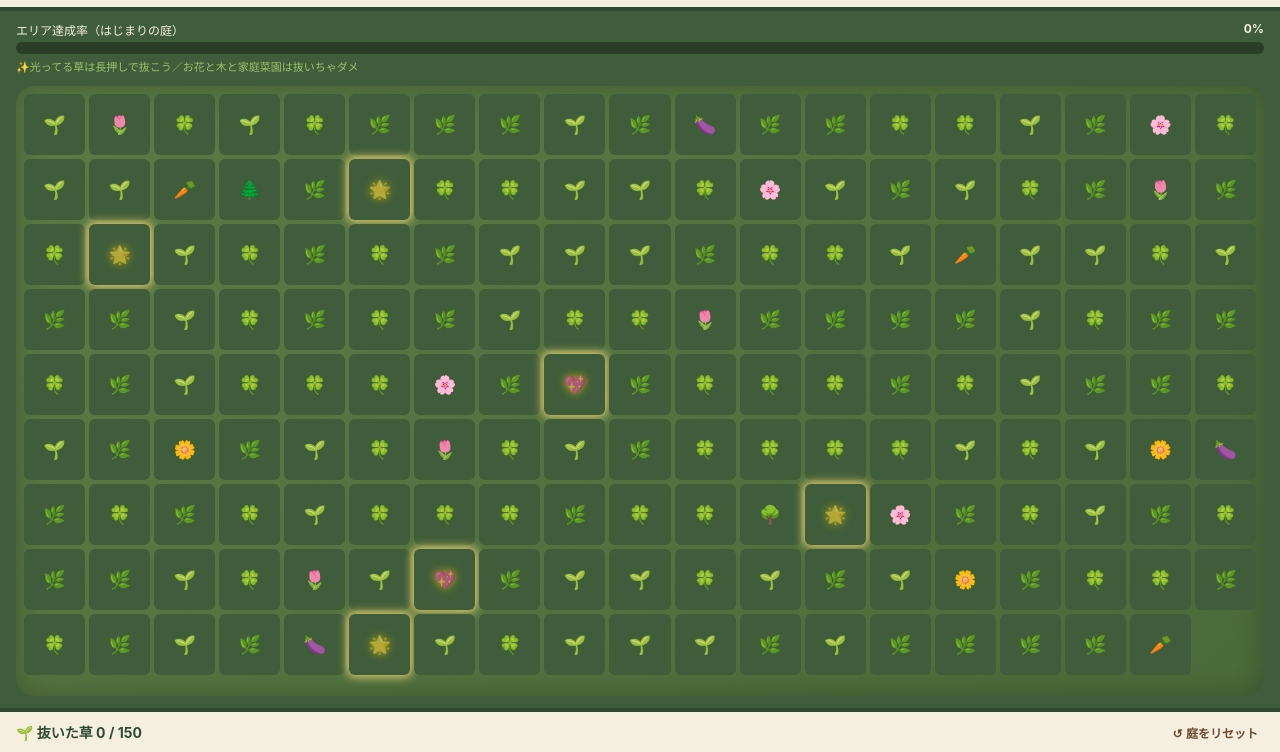
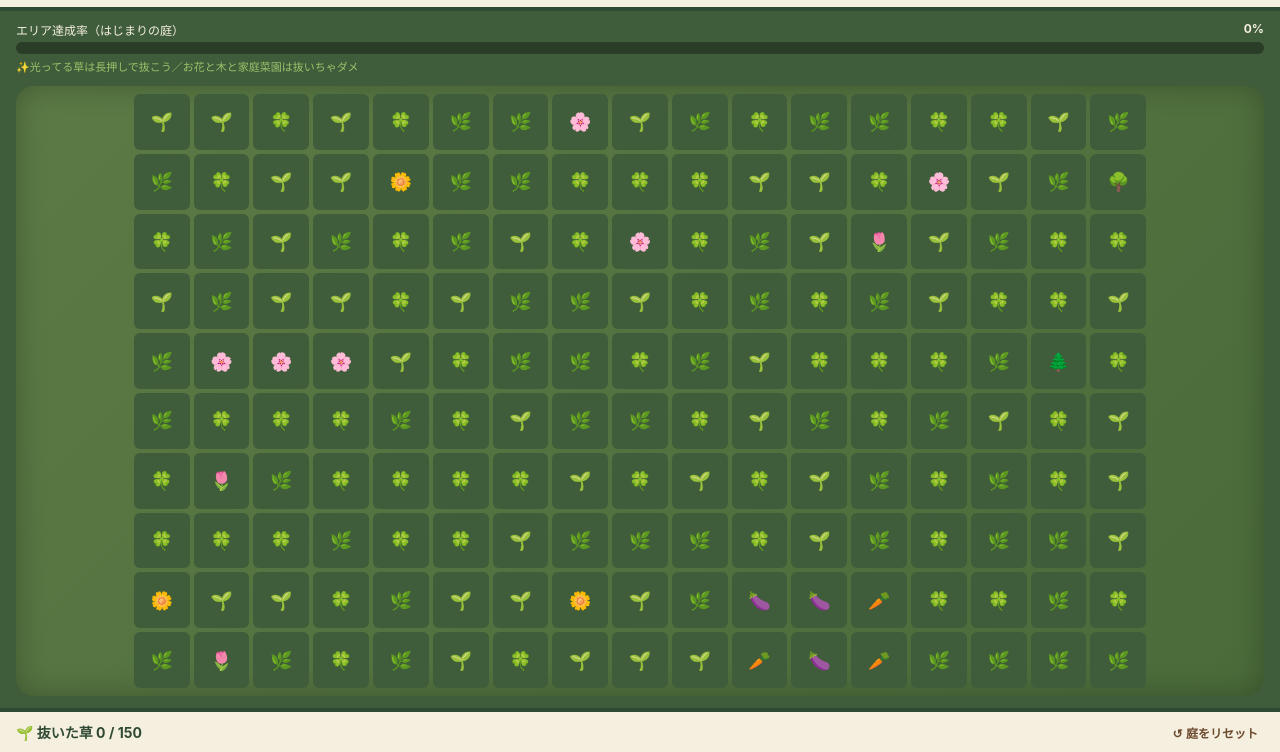
Before and after one commit to tomopepenew3-ux/zasso, a plain HTML site: page index.html in a window 1280 px wide. Shown: the part 48-800 px from the top of the page. Drawn offline with Linux system fonts and the light colour scheme.

Commit message:
Add files via upload

```diff
--- a/script.js
+++ b/script.js
@@ -16,11 +16,18 @@ const RARE_WEEDS = [
   { name: "うるさい草", desc: "いろんなことをずっとしゃべり続けている。", icon: RARE_ICONS[8] },
 ];
 
-// 長押し草は全体の中だとごく少数に絞り、抜くとお花を発掘できる「守ってる」感を出す
-const COUNTS = { weed: 144, rare: 6, flower: 12, veggie: 6, tree: 2 };
+// レア(長押し)草は一旦ゼロにして検証中。戻すときはrareの数を増やせばOK
+const COUNTS = { weed: 150, rare: 0, flower: 12, veggie: 6, tree: 2 };
+const TOTAL_CELLS = COUNTS.weed + COUNTS.rare + COUNTS.flower + COUNTS.veggie + COUNTS.tree; // 170
 const TOTAL_CLEARABLE = COUNTS.weed + COUNTS.rare;
 const HOLD_DURATION = 1100;
 const REVEAL_CHANCE = 0.5; // 長押し草を抜いたとき下からお花が出る確率
+
+// 列数・行数はぴったり割り切れる組み合わせ(17×10 / 10×17)を最初に1回だけ決める。
+// 端数の出る最後の行ができないようにするのと、家庭菜園のブロック位置を安定させるため、
+// リサイズの度には変えず、マスのpxサイズだけをfitGridToScreenで調整する。
+const COLS = window.innerWidth >= window.innerHeight ? 17 : 10;
+const ROWS = TOTAL_CELLS / COLS;
 
 let tiles = [];
 let totalPulls = {}; // { 草の名前: 累計で抜いた本数 } ※庭をリセットしても引き継ぐ
@@ -30,19 +37,39 @@ let holdState = null; // { id, interval, startTime }
 const pick = (arr) => arr[Math.floor(Math.random() * arr.length)];
 
 function buildField() {
+  const grid2d = Array.from({ length: ROWS }, () => Array(COLS).fill(null));
+
+  // 家庭菜園(🍆🥕)を1箇所にまとめて、長方形の畝ブロックとして配置する
+  const VEG_W = COLS >= ROWS ? 3 : 2;
+  const VEG_H = COUNTS.veggie / VEG_W;
+  const anchorRow = Math.floor(Math.random() * (ROWS - VEG_H + 1));
+  const anchorCol = Math.floor(Math.random() * (COLS - VEG_W + 1));
+  for (let r = 0; r < VEG_H; r++) {
+    for (let c = 0; c < VEG_W; c++) {
+      grid2d[anchorRow + r][anchorCol + c] = "veggie";
+    }
+  }
+
+  // 残りのマスに weed / rare / flower / tree をランダムに散らす
   let pool = [];
   for (let i = 0; i < COUNTS.weed; i++) pool.push("weed");
   for (let i = 0; i < COUNTS.rare; i++) pool.push("rare");
   for (let i = 0; i < COUNTS.flower; i++) pool.push("flower");
-  for (let i = 0; i < COUNTS.veggie; i++) pool.push("veggie");
   for (let i = 0; i < COUNTS.tree; i++) pool.push("tree");
-
   for (let i = pool.length - 1; i > 0; i--) {
     const j = Math.floor(Math.random() * (i + 1));
     [pool[i], pool[j]] = [pool[j], pool[i]];
   }
 
-  return pool.map((type, idx) => {
+  let p = 0;
+  const flatTypes = [];
+  for (let r = 0; r < ROWS; r++) {
+    for (let c = 0; c < COLS; c++) {
+      flatTypes.push(grid2d[r][c] || pool[p++]);
+    }
+  }
+
+  return flatTypes.map((type, idx) => {
     let emoji = "", rareInfo = null;
     if (type === "weed") emoji = pick(WEED_EMOJI);
     if (type === "flower") emoji = pick(FLOWER_EMOJI);
@@ -87,28 +114,16 @@ function fitGridToScreen() {
   const field = document.getElementById("field");
   const grid = document.getElementById("grid");
   const gap = 4;
-  const total = tiles.length;
-  if (!total) return;
   const availW = field.clientWidth - 16; // .field の左右パディング分
   const availH = field.clientHeight - 16; // .field の上下パディング分
-  const minSize = 24; // タイルが小さすぎて押せなくなるのを防ぐ下限
+  const minSize = 20; // タイルが小さすぎて押せなくなるのを防ぐ下限
 
-  let bestCols = 10;
-  let bestSize = 0;
-  for (let cols = 4; cols <= 30; cols++) {
-    const rows = Math.ceil(total / cols);
-    const sizeW = (availW - gap * (cols - 1)) / cols;
-    const sizeH = (availH - gap * (rows - 1)) / rows;
-    const size = Math.min(sizeW, sizeH);
-    if (size > bestSize) {
-      bestSize = size;
-      bestCols = cols;
-    }
-  }
-  bestSize = Math.max(bestSize, minSize);
+  const sizeW = (availW - gap * (COLS - 1)) / COLS;
+  const sizeH = (availH - gap * (ROWS - 1)) / ROWS;
+  const size = Math.max(Math.min(sizeW, sizeH), minSize);
 
-  grid.style.gridTemplateColumns = `repeat(${bestCols}, ${bestSize}px)`;
-  grid.style.gridAutoRows = `${bestSize}px`;
+  grid.style.gridTemplateColumns = `repeat(${COLS}, ${size}px)`;
+  grid.style.gridAutoRows = `${size}px`;
   grid.style.gap = `${gap}px`;
   grid.style.justifyContent = "center";
 }
@@ -188,8 +203,11 @@ function cancelHold() {
   if (holdState) {
     clearInterval(holdState.interval);
     const el = getTileEl(holdState.id);
-    const ring = el && el.querySelector(".hold-ring");
-    if (ring) ring.remove();
+    if (el) {
+      const ring = el.querySelector(".hold-ring");
+      if (ring) ring.remove();
+      el.classList.remove("holding");
+    }
   }
   holdState = null;
 }
@@ -198,6 +216,7 @@ function startHold(id) {
   if (holdState) cancelHold();
   const el = getTileEl(id);
   if (!el) return;
+  el.classList.add("holding"); // マスを拡大表示してゲージを見やすくする
   const ring = document.createElement("div");
   ring.className = "hold-ring";
   ring.innerHTML = `<svg viewBox="0 0 36 36" width="100%" height="100%">
@@ -214,6 +233,7 @@ function startHold(id) {
       clearInterval(interval);
       holdState = null;
       ring.remove();
+      el.classList.remove("holding");
       clearTile(id);
     }
   }, 40);
--- a/style.css
+++ b/style.css
@@ -88,6 +88,12 @@
     -webkit-touch-callout: none;
   }
   .tile.cleared { background: var(--soil-light); touch-action: pan-y; }
+  .tile.holding {
+    transform: scale(1.9);
+    z-index: 30;
+    box-shadow: 0 6px 16px rgba(0,0,0,0.45), 0 0 14px 4px var(--rare-glow);
+    transition: transform 0.12s ease;
+  }
   .tile.rare-glow { box-shadow: 0 0 10px 2px var(--rare-glow); }
   .tile.rare-glow .tile-emoji { filter: drop-shadow(0 0 4px gold); animation: pulse 1.4s ease-in-out infinite; }
   .tile.shake { animation: tile-shake 0.3s ease-in-out; }
```
